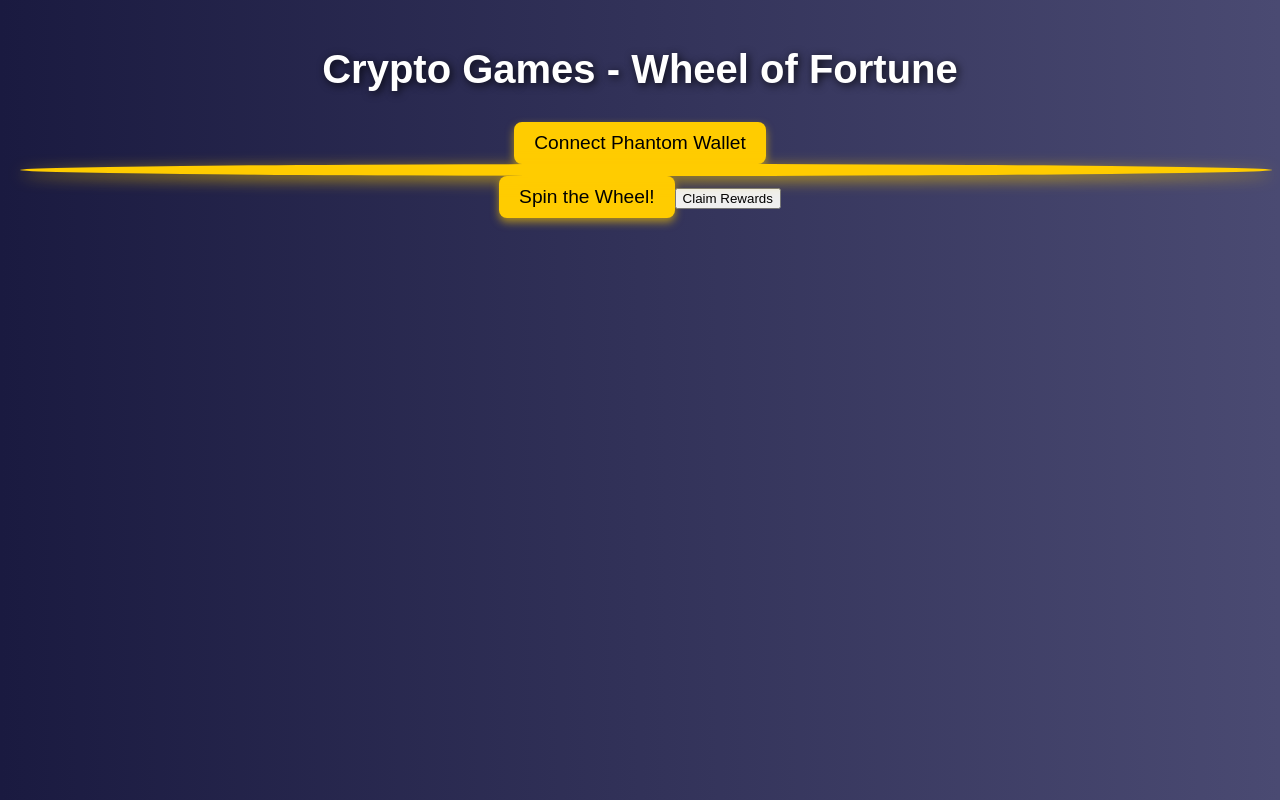
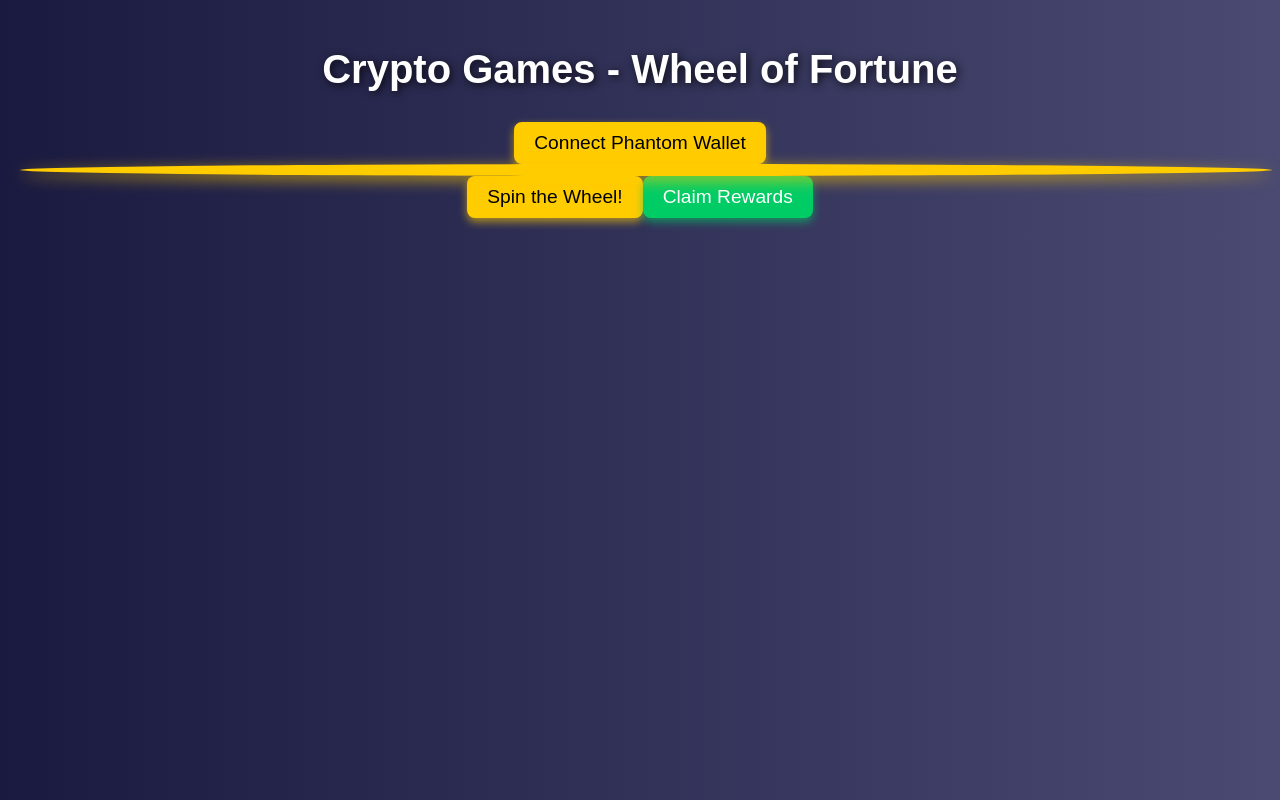
Before and after one commit to Cryptoearn7/crypto-games-wheel, a React (Create React App) app: page / in a window 1280 px wide. Built offline with nearby package versions, Linux system fonts and the light colour scheme.

Commit message:
Update styles.css claim button

```diff
--- a/src/styles.css
+++ b/src/styles.css
@@ -103,3 +103,26 @@
   margin-top: 20px;
   color: #ffcc00;
 }
+
+/* Claim Rewards Button */
+.claim-button {
+  padding: 10px 20px;
+  font-size: 1.2rem;
+  background-color: #00cc66;
+  color: white;
+  border: none;
+  border-radius: 8px;
+  cursor: pointer;
+  box-shadow: 0 4px 8px rgba(0, 204, 102, 0.6);
+  transition: background-color 0.3s, transform 0.2s;
+}
+
+.claim-button:hover {
+  background-color: #00994d;
+  transform: scale(1.05);
+}
+
+.claim-button:disabled {
+  background-color: #cccccc;
+  cursor: not-allowed;
+}
```
